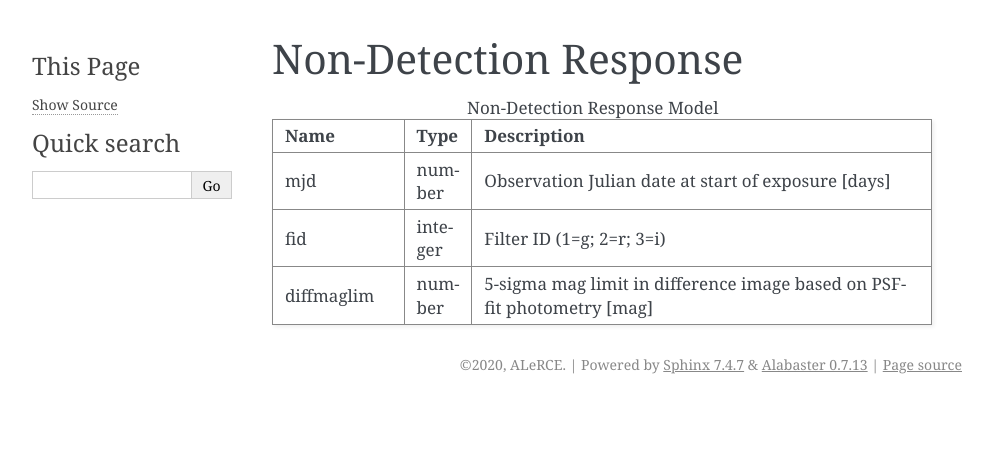
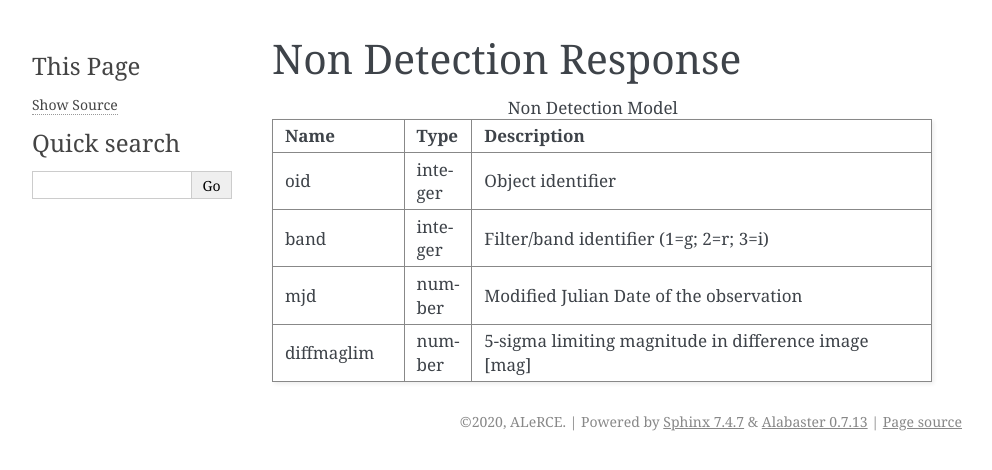
Before and after one commit to alercebroker/alerce_client, a Sphinx documentation site: the page built from docs/source/models/non_detection.rst, in a window 1280 px wide. Shown: the top 470 px of the page, without its empty margins (148-1140 px from the left). Built offline with Sphinx 7.4.7, drawn with Linux system fonts in a browser that asks for light colours; formulas are drawn with MathJax 3; pages that are not in the unit, such as notebooks, are missing from menus.

Commit message:
refactor/ changed some descriptions

```diff
--- a/docs/source/models/non_detection.rst
+++ b/docs/source/models/non_detection.rst
@@ -1,19 +1,22 @@
-Non-Detection Response
+Non Detection Response
 =========================
 
-.. list-table:: Non-Detection Response Model
+.. list-table:: Non Detection Model
   :widths: 20 10 70
   :header-rows: 1
 
   * - Name
     - Type
     - Description
+  * - oid
+    - integer
+    - Object identifier
+  * - band
+    - integer
+    - Filter/band identifier (1=g; 2=r; 3=i)
   * - mjd
     - number
-    - Observation Julian date at start of exposure [days]
-  * - fid
-    - integer
-    - Filter ID (1=g; 2=r; 3=i)
+    - Modified Julian Date of the observation
   * - diffmaglim
     - number
-    - 5-sigma mag limit in difference image based on PSF-fit photometry [mag]
+    - 5-sigma limiting magnitude in difference image [mag]
```
